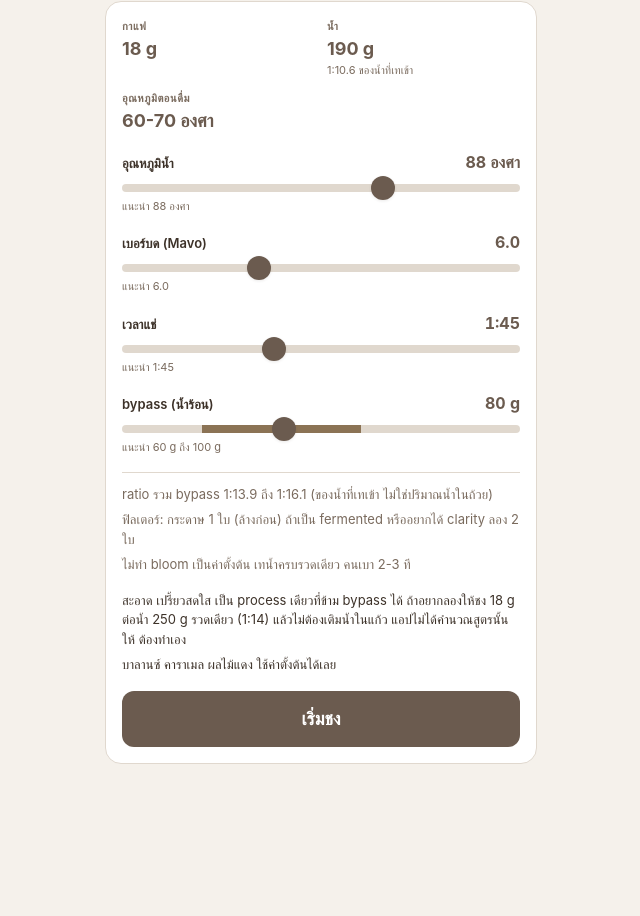
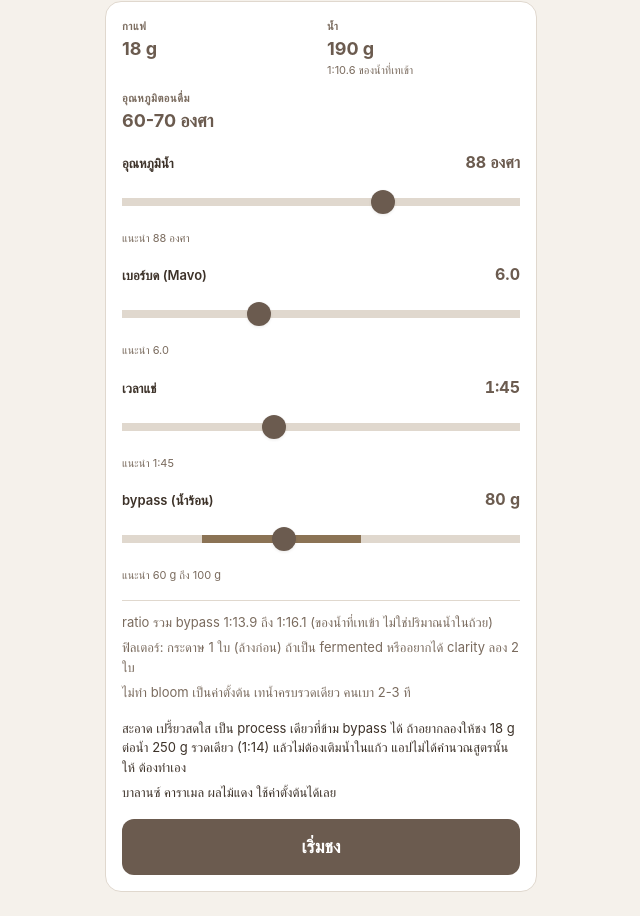
Before and after one commit to Jiraphat-DEV/JirBrewStack, a React (Vite) app: page / in a window 1280 px wide. Shown: the part 730-1646 px from the top of the page, without its empty margins (319-959 px from the left). Before the commit the page ends 1518 px from the top, so only its background shows below. Built offline with nearby package versions, Linux system fonts and the light colour scheme.

Commit message:
Fix RecipeCard slider tap target and time slider aria-valuetext

```diff
--- a/src/components/RecipeCard.css
+++ b/src/components/RecipeCard.css
@@ -54,14 +54,18 @@
 }
 
 /* ต้องเจาะจงกว่า input[type="range"] ใน index.css จึงจะทับพื้นหลังได้ */
+/* กล่องสูง 44px เพื่อพื้นที่แตะ (box-sizing: border-box จาก global reset ทำให้ height นี้คือความสูงจริง)
+   ส่วนที่มองเห็นยังคงเป็นแถบ 8px กลางกล่อง วาดด้วย background-size/position/repeat ควบคู่ gradient เดิม */
 input[type='range'].recipe__slider {
+  height: 44px;
   margin: 6px 0 2px;
   background: linear-gradient(
-    to right,
-    var(--color-border) 0 var(--band-start),
-    var(--color-accent) var(--band-start) var(--band-end),
-    var(--color-border) var(--band-end) 100%
-  );
+      to right,
+      var(--color-border) 0 var(--band-start),
+      var(--color-accent) var(--band-start) var(--band-end),
+      var(--color-border) var(--band-end) 100%
+    )
+    no-repeat center / 100% 8px;
 }
 
 .recipe__slider-hint {
--- a/src/components/RecipeCard.jsx
+++ b/src/components/RecipeCard.jsx
@@ -50,6 +50,7 @@ function RangeSlider({ label, format, value, range, bounds, onChange }) {
         step={bounds.step}
         value={value}
         aria-label={label}
+        aria-valuetext={format(value)}
         style={{ '--band-start': `${pct(range[0])}%`, '--band-end': `${pct(range[1])}%` }}
         onChange={(e) => onChange(Number(e.target.value))}
       />
```
